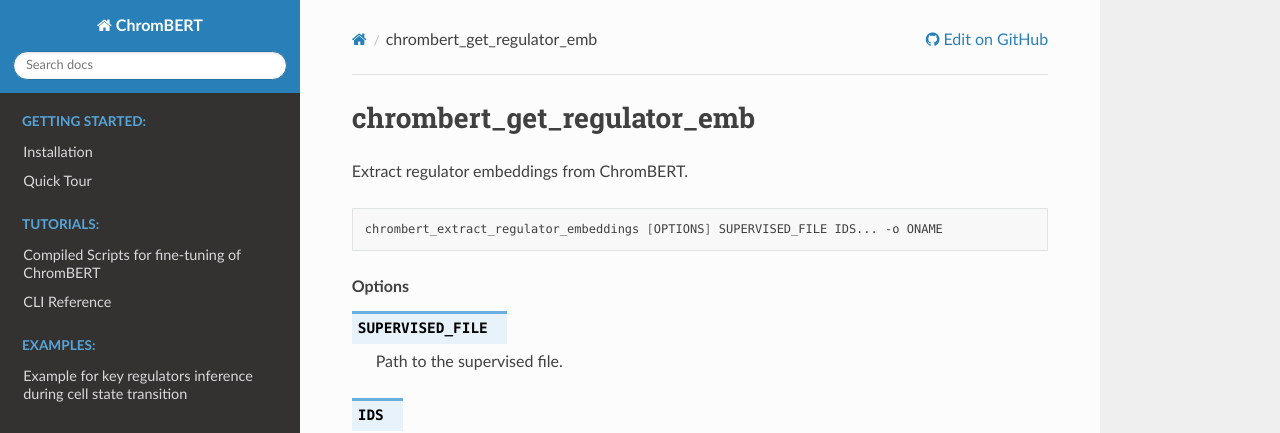
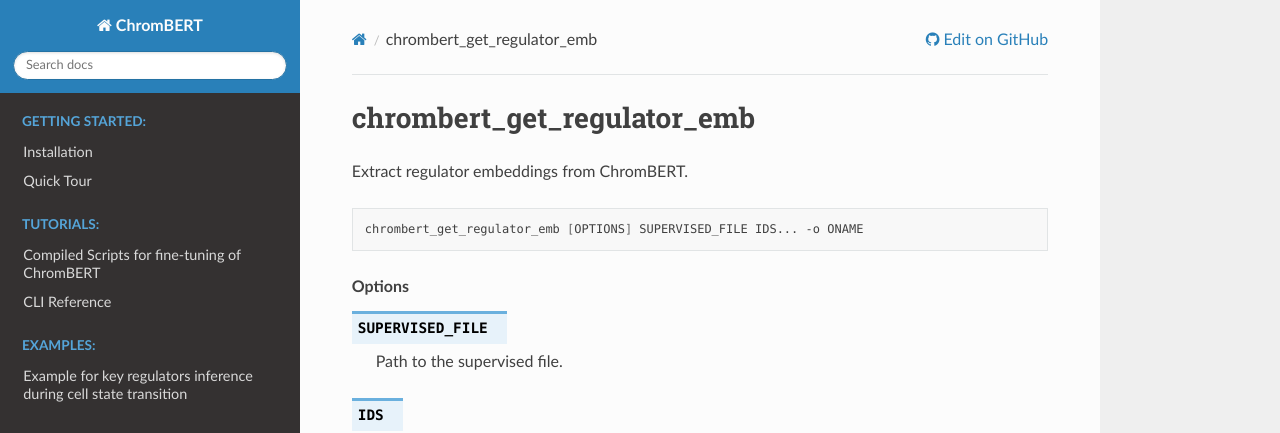
Before and after one commit to zhaoweiyu-github/ChromBERT, a Sphinx documentation site: the page built from docs/source/scripts/chrombert_get_regulator_emb.rst, in a window 1280 px wide and 900 px high. Shown: the top 433 px of the window. Built offline with Sphinx 7.4.7 and the Read the Docs theme 3.1.0, drawn with Linux system fonts in a browser that asks for light colours; pages that are not in the unit, such as notebooks, are missing from menus.

Commit message:
Update chrombert_get_regulator_emb.rst

```diff
--- a/docs/source/scripts/chrombert_get_regulator_emb.rst
+++ b/docs/source/scripts/chrombert_get_regulator_emb.rst
@@ -5,7 +5,7 @@
 
 .. code-block:: shell
 
-    chrombert_extract_regulator_embeddings [OPTIONS] SUPERVISED_FILE IDS... -o ONAME
+    chrombert_get_regulator_emb [OPTIONS] SUPERVISED_FILE IDS... -o ONAME
 
 .. rubric:: Options
 
```
